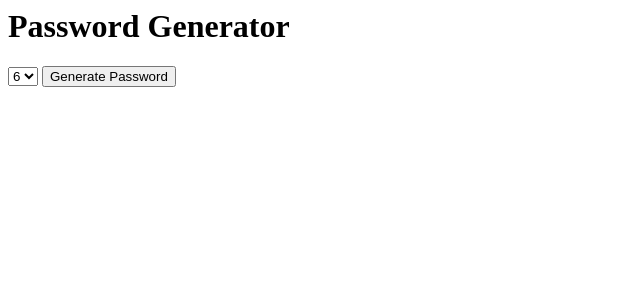
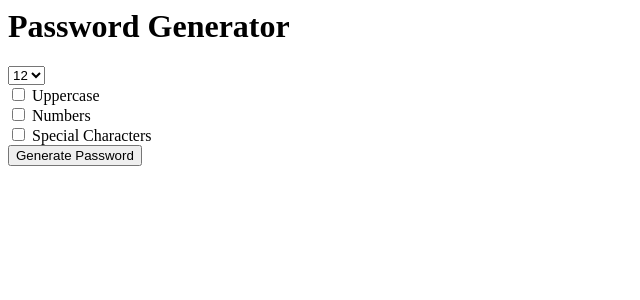
Before and after one commit to Abhiajinkya/django3-password_generator, a Django app: page / in a window 1280 px wide. Shown: the top 300 px of the page, without its empty margins (0-640 px from the left). Run offline with Django 3.2, Linux system fonts and the light colour scheme.

Commit message:
Making Random Password

```diff
--- a/gen/templates/gen/home.html
+++ b/gen/templates/gen/home.html
@@ -6,7 +6,20 @@
         <option value="6">6</option>
         <option value="7">7</option>
         <option value="8">8</option>
+        <option value="6">9</option>
+        <option value="10">10</option>
+        <option value="11">11</option>
+        <option value="12" selected="selected">12</option>
+        <option value="13">13</option>
+        <option value="14">14</option>
     </select>
+    <br>
+    <input type="checkbox" name="uppercase"> Uppercase
+    <br>
+    <input type="checkbox" name="uppercase"> Numbers
+    <br>
+    <input type="checkbox" name="uppercase"> Special Characters
+    <br>
 
     <input type="submit" value ="Generate Password">
 
--- a/gen/templates/gen/password.html
+++ b/gen/templates/gen/password.html
@@ -1 +1,2 @@
-Password
+<h1>Your password is:</h1>
+<h2>{{ password }}</h2>
--- a/gen/views.py
+++ b/gen/views.py
@@ -1,11 +1,25 @@
 from django.shortcuts import render
 from django.http import HttpResponse
+import random
+
 # Create your views here.
 def home(request):
-    return render(request, 'gen/home.html',{'password':'qwertyuiop'})
+    return render(request, 'gen/home.html')
 
 def password(request):
-    return render(request,'gen/password.html')
+
+
+    characters = list('abcdefghijklmnopqrstuvwxyz')
+
+    length=10
+
+    thepassword=''
+    for x in range(length):
+        thepassword += random.choice(characters)
+
+
+
+    return render(request,'gen/password.html',{'password':thepassword})
 
 def about(request):
     return render(request, 'gen/about.html')
```
